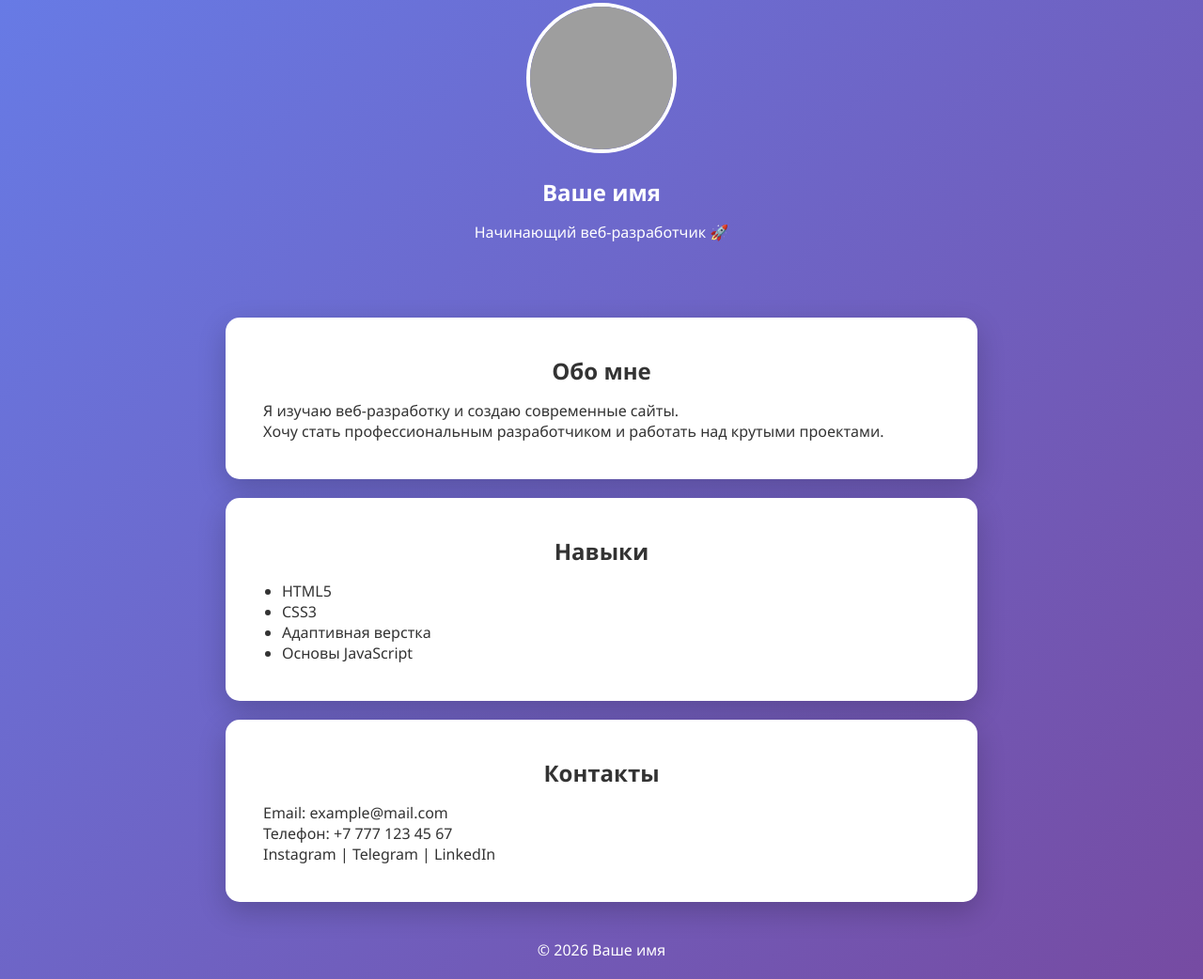
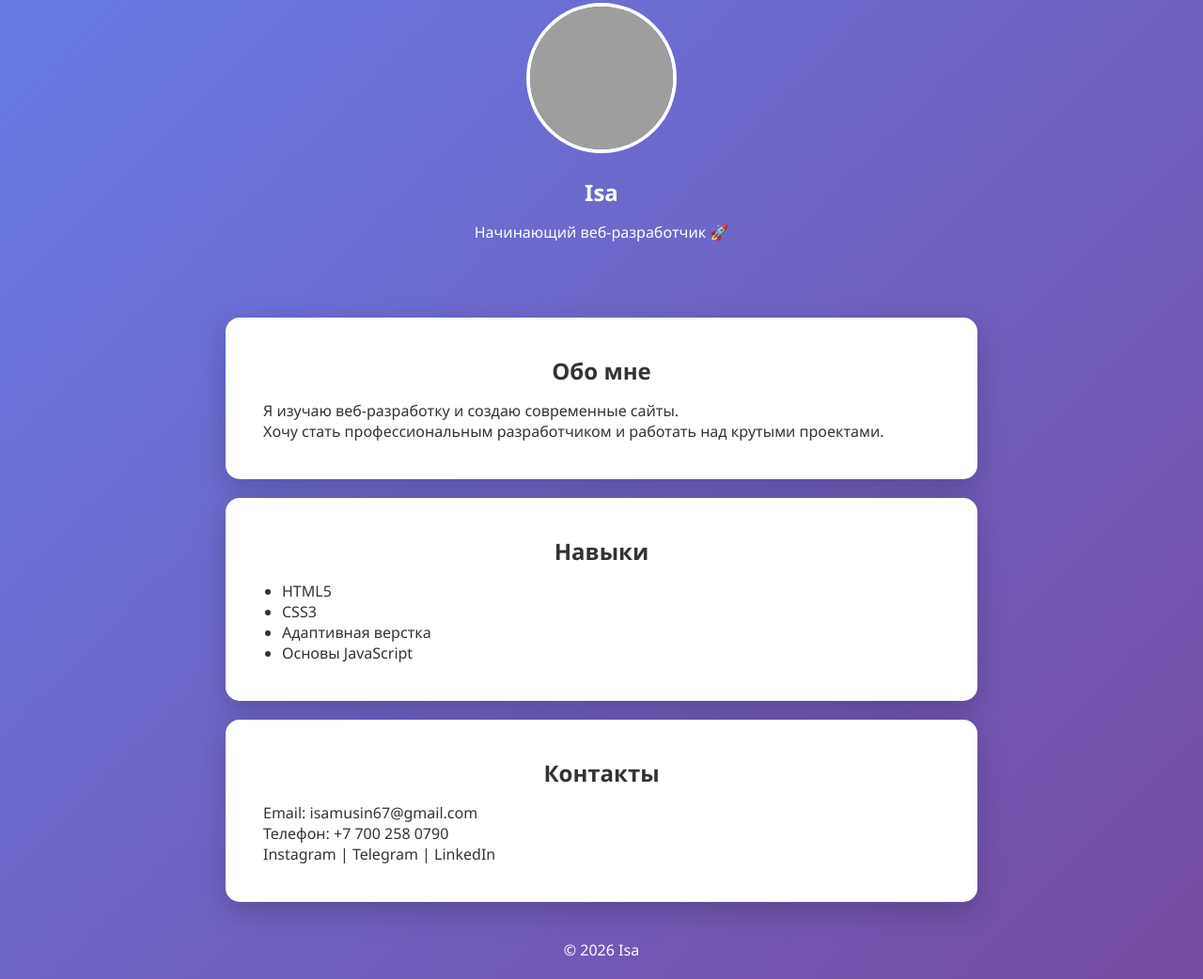
Before and after one commit to Isaname888/SAIT3, a plain HTML site: page index (1).html in a window 1280 px wide. Shown: the part 172-1214 px from the top of the page at 94% size. Drawn offline with Linux system fonts and the light colour scheme; grey boxes are pictures that could not be loaded.

Commit message:
Update index (1).html

```diff
--- a/index (1).html
+++ b/index (1).html
@@ -109,7 +109,7 @@ footer {
 
 <div class="hero">
     <img src="https://images.unsplash.com/photo-1518770660439-4636190af475" alt="Программист">
-    <h2>Ваше имя</h2>
+    <h2>Isa</h2>
     <p>Начинающий веб-разработчик 🚀</p>
 </div>
 
@@ -131,13 +131,13 @@ footer {
 
 <section id="contacts">
     <h2>Контакты</h2>
-    <p>Email: example@mail.com</p>
-    <p>Телефон: +7 777 123 45 67</p>
+    <p>Email: isamusin67@gmail.com</p>
+    <p>Телефон: +7 700 258 0790</p>
     <p>Instagram | Telegram | LinkedIn</p>
 </section>
 
 <footer>
-    <p>© 2026 Ваше имя</p>
+    <p>© 2026 Isa</p>
 </footer>
 
 </body>
```
